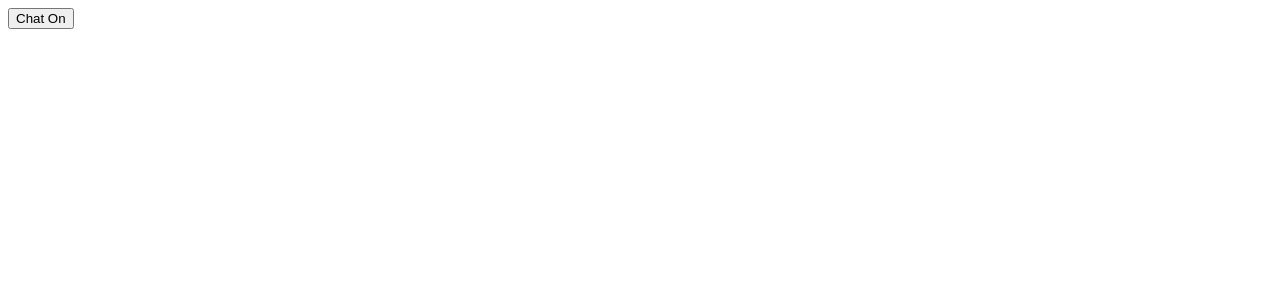
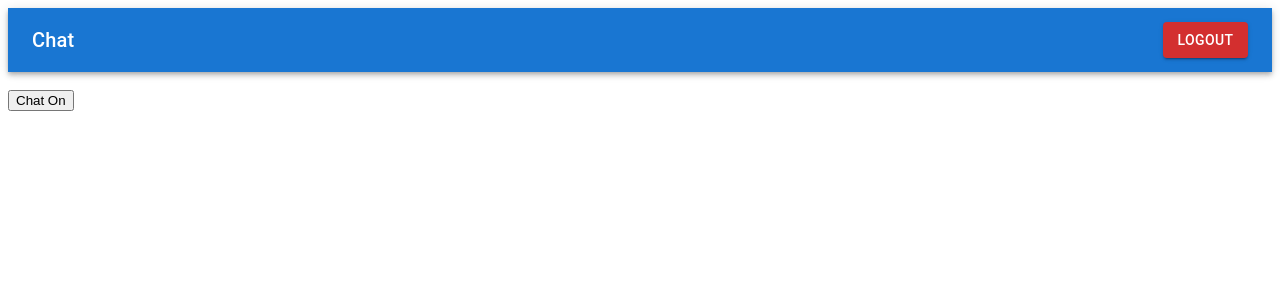
Before and after one commit to bhbyun1/client-server-instant-messenger, a Next.js app in the folder frontend/: page /chatpage in a window 1280 px wide. Shown: the top 300 px of the page. Built offline with nearby package versions, Linux system fonts and the light colour scheme.

Commit message:
adding logout button to chatpage

```diff
--- a/frontend/src/pages/chatpage.js
+++ b/frontend/src/pages/chatpage.js
@@ -4,6 +4,7 @@ import WebSocketCall from "./components/WebSocketCall";
 import { io } from "socket.io-client";
 import React, { useEffect, useState } from "react";
 import CreateChat from "./components/CreateChat";
+import { Button, AppBar, Toolbar, Typography, IconButton } from '@mui/material';
 
 function Chatpage() {
   const [socketInstance, setSocketInstance] = useState("");
@@ -56,6 +57,29 @@ function Chatpage() {
 
   return (
     <div className="App">
+      <AppBar sx={{position: 'sticky'}}>
+        <Toolbar>
+          <Typography variant='h6'>Chat</Typography>
+          <IconButton
+            sx={{marginLeft: 'auto'}}
+            aria-label='close'>
+          </IconButton>
+          <Button
+            variant='contained'
+            type='submit'
+            sx={{width: '7%'}}
+            href='/login'
+            color='error'
+            onClick={() => {
+              sessionStorage.removeItem('Username');
+              sessionStorage.removeItem('token');
+            }}
+          >
+            Logout
+          </Button>
+        </Toolbar>
+      </AppBar>
+      <br></br>
       <div>
         {/* <HttpCall /> */}
       </div>
```
